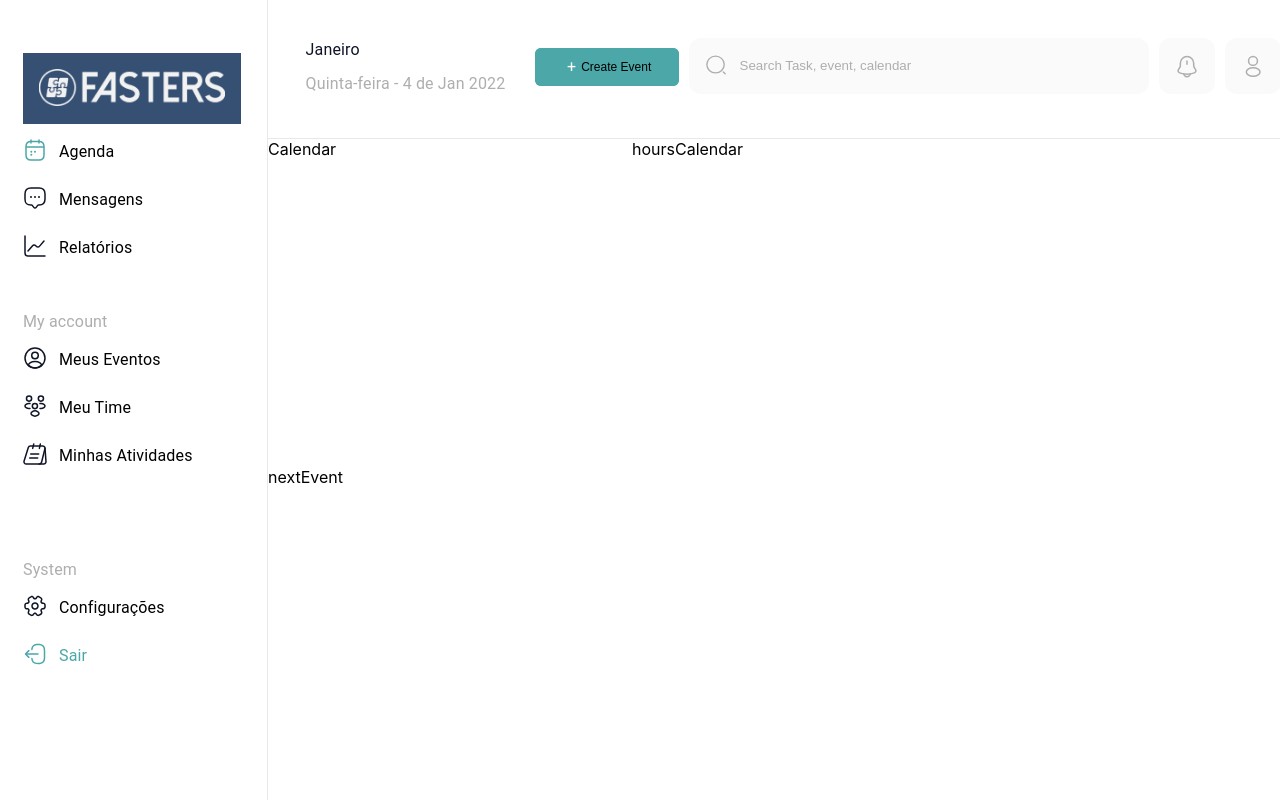
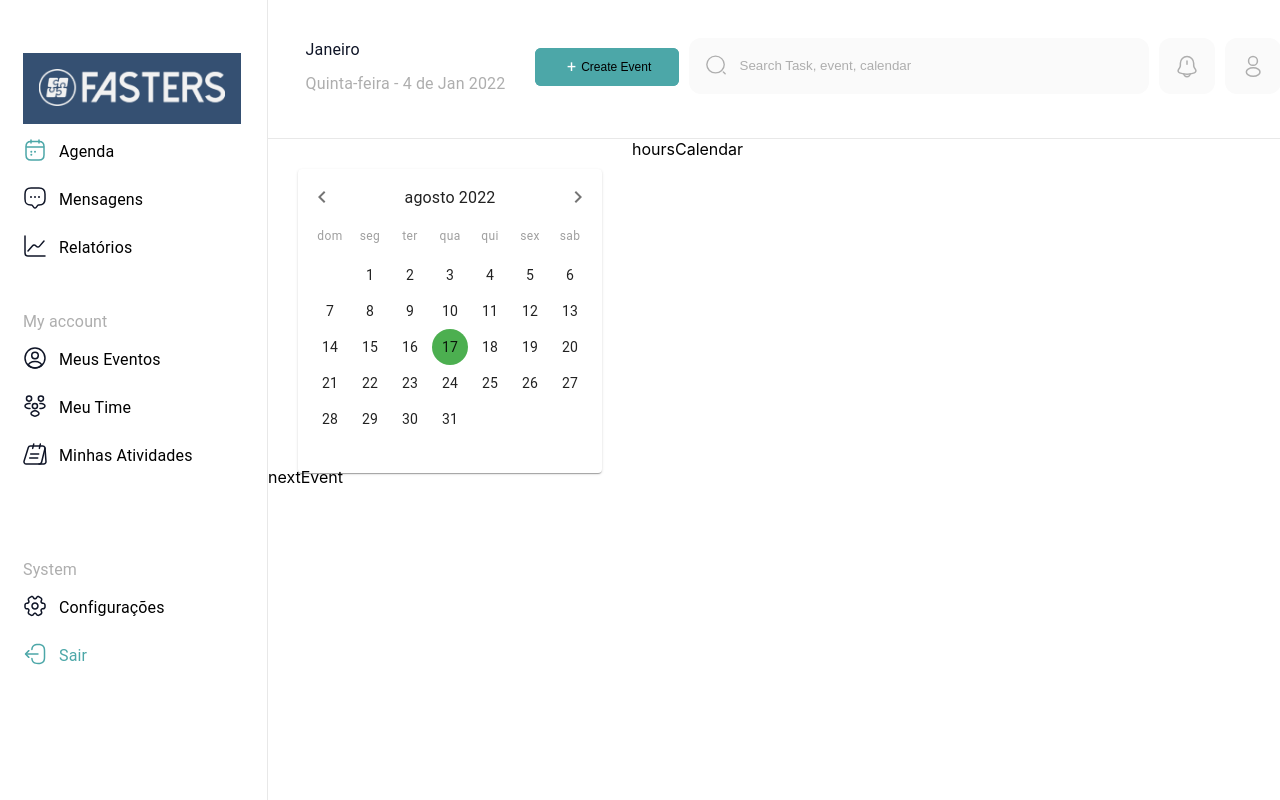
Before and after one commit to highlander08/fasters-performance, a Next.js app: page / in a window 1280 px wide. Shown: the top 800 px of the page. Built offline with nearby package versions, Linux system fonts and the light colour scheme.

Commit message:
:lipstick: feat: Estilizaçao CSS do Calendar

```diff
--- /dev/null
+++ b/components/Calendar.jsx
@@ -0,0 +1,32 @@
+
+import React, { useState } from "react";
+import { Paper } from "@material-ui/core";
+import DateFnsUtils from '@date-io/date-fns'
+import { MuiPickersUtilsProvider, Calendar } from "@material-ui/pickers";
+import { ThemeProvider, createTheme } from '@material-ui/core/styles';
+import green from "@material-ui/core/colors/green";
+import { ptBR } from "date-fns/locale";
+const theme = createTheme ({
+  palette: {
+    primary: { light: green[300], main: green[500], dark: green[700] }
+  }
+});
+
+export default function CalendarNew() {
+  const [selectedDate, setSelectedDate] = useState(new Date());
+
+  const handleDateChange = (date) => {
+    setSelectedDate(date);
+    console.log("Date is: ", date);
+  };
+
+  return (
+    <ThemeProvider theme={theme}>
+      <MuiPickersUtilsProvider utils={DateFnsUtils} locale={ptBR}>
+        <Paper style={{ overflow: "hidden", margin: '30px' }}>
+          <Calendar date={selectedDate} onChange={handleDateChange} />
+        </Paper>
+      </MuiPickersUtilsProvider>
+    </ThemeProvider>
+  );
+}
--- a/package.json
+++ b/package.json
@@ -9,9 +9,11 @@
     "lint": "next lint"
   },
   "dependencies": {
+    "@date-io/date-fns": "1.3.13",
     "@emotion/react": "^11.10.0",
     "@emotion/styled": "^11.10.0",
     "@material-ui/core": "^4.12.4",
+    "@material-ui/pickers": "^3.3.10",
     "@mui/material": "^5.10.1",
     "date-fns": "^2.29.1",
     "next": "12.2.5",
--- a/pages/index.jsx
+++ b/pages/index.jsx
@@ -2,6 +2,7 @@ import { Box } from '@mui/material';
 import Head from 'next/head';
 import Image from 'next/image';
 import Aside from '../components/Aside';
+import CalendarNew from '../components/Calendar';
 import NavBar from '../components/NavBar';
 import styles from '../styles/Home.module.css';
 
@@ -23,7 +24,9 @@ export default function Home() {
       <NavBar />
 
       <main className={styles.main}>
-        <div className="Calendar">Calendar</div>
+        <div className="Calendar">
+        <CalendarNew />
+        </div>
         <div className="hoursCalendar">hoursCalendar</div>
         <div className="nextEvent">nextEvent</div>
       </main>
```
Also changed, not shown: 1 other file (tests, documents, lock files or other folders).
